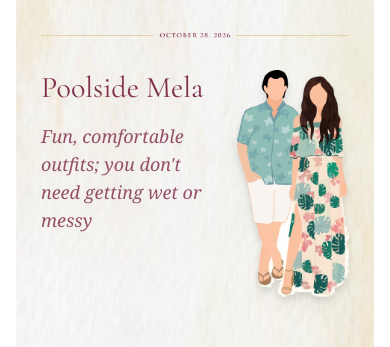
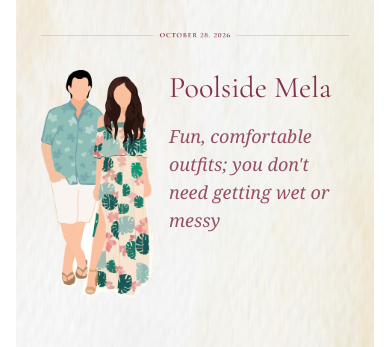
Before and after one commit to aditya-ai03/Wedding-website, a React (Vite) app: page /dress-code in a window 390 px wide. Shown: the part 1472-1819 px from the top of the page. Built offline with nearby package versions, Linux system fonts and the light colour scheme; the HTML template or start-up script is replaced by a standard one; a web font is replaced by a local one.

Commit message:
Refactor layout and styling in WardrobeSection

```diff
--- a/src/components/WardrobeSection.tsx
+++ b/src/components/WardrobeSection.tsx
@@ -104,7 +104,7 @@ const WardrobeSection = () => {
             ) : null}
 
             {/* Event content */}
-            <div className="flex flex-row gap-4 items-start md:grid md:grid-cols-2 md:gap-8 md:items-center">
+            <div className={`flex flex-row gap-4 items-start md:grid md:grid-cols-2 md:gap-8 md:items-center ${index % 2 === 1 ? 'flex-row-reverse' : ''}`}>
               {/* Text content */}
               <div className={`flex-1 min-w-0 space-y-4 ${index % 2 === 1 ? 'md:order-2' : ''}`}>
                 <h3 className="font-display text-3xl text-primary">{event.title}</h3>
@@ -150,11 +150,11 @@ const WardrobeSection = () => {
               </div>
 
               {/* Outfit image */}
-              <div className={`flex justify-end md:justify-center flex-shrink-0 ${index % 2 === 1 ? 'md:order-1' : ''}`}>
+              <div className={`flex ${index % 2 === 1 ? 'justify-start' : 'justify-end'} md:justify-center flex-shrink-0 ${index % 2 === 1 ? 'md:order-1' : ''}`}>
                 <img
                   src={event.outfitImage}
                   alt={`Outfit for ${event.title}`}
-                  className="w-28 sm:w-36 md:w-auto md:max-h-96 object-contain drop-shadow-lg"
+                  className="w-28 sm:w-36 md:w-auto md:max-h-96 object-contain"
                 />
               </div>
             </div>
```
